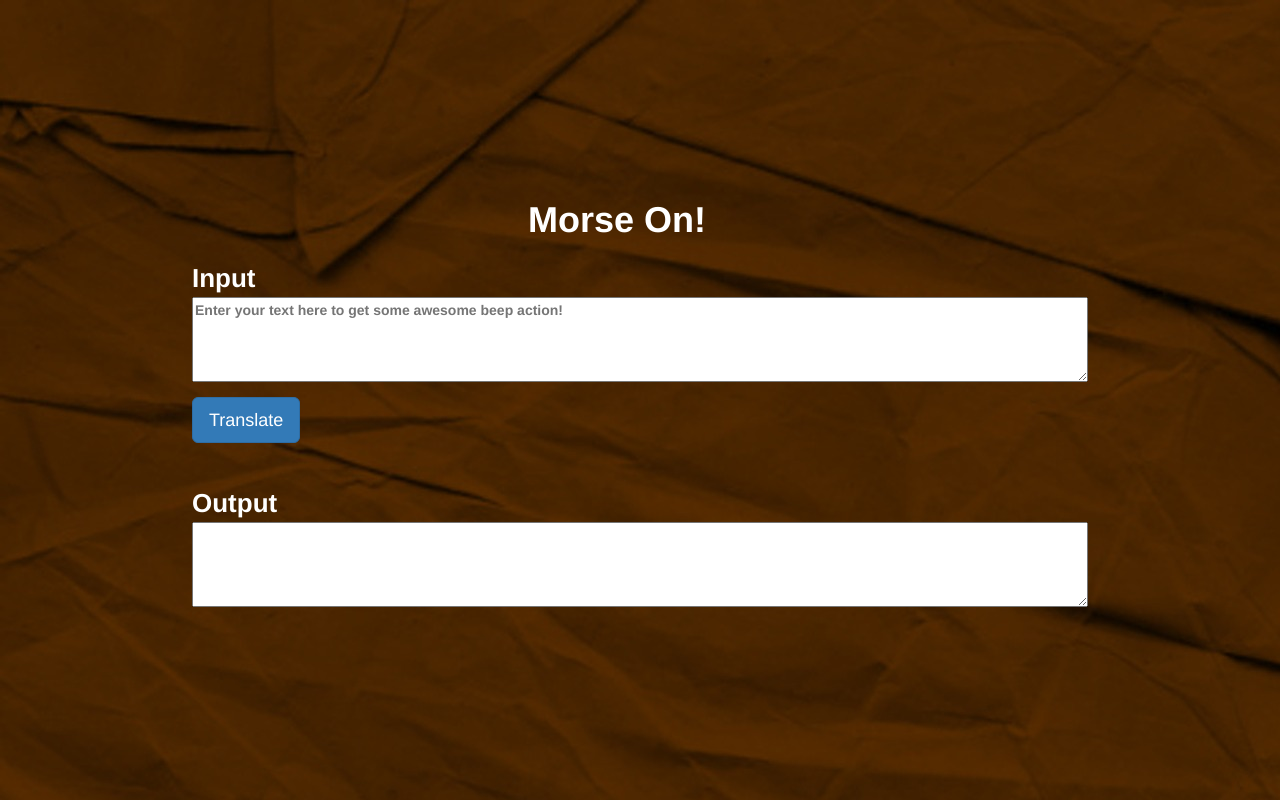
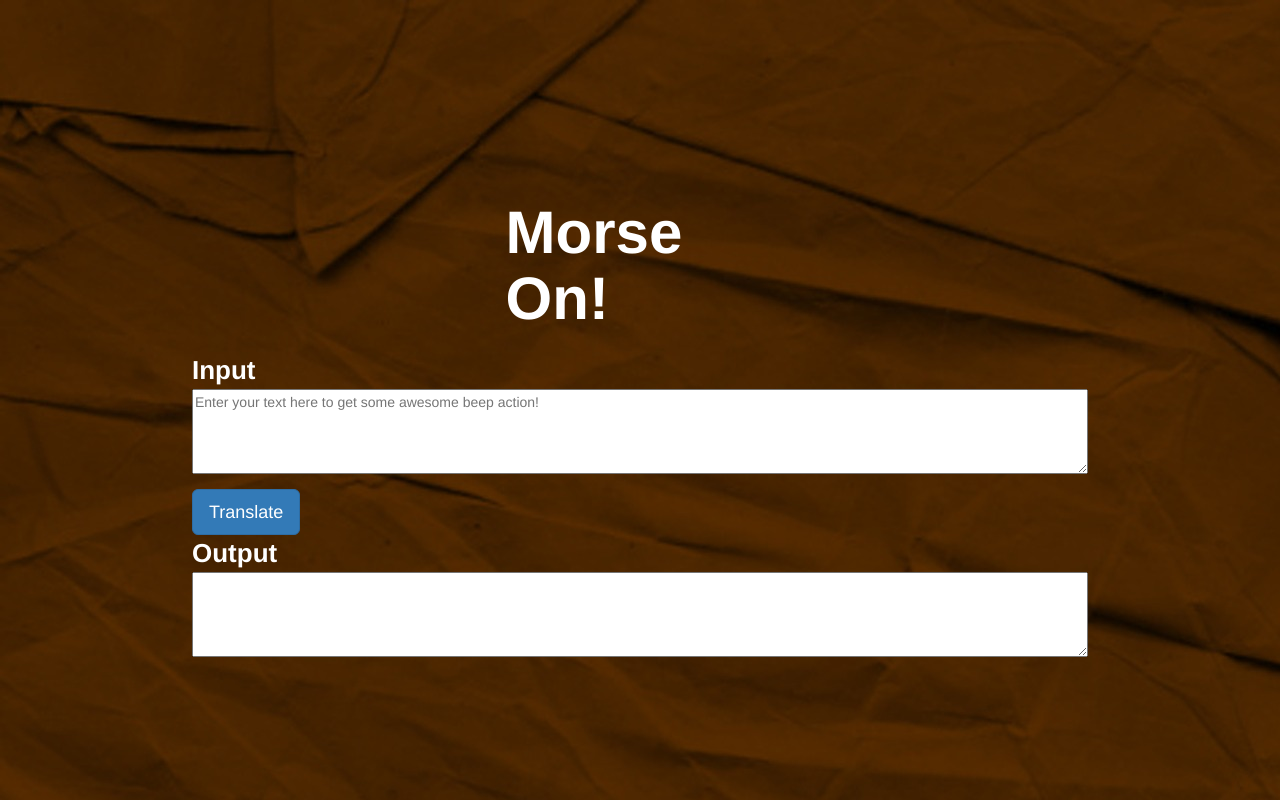
Before and after one commit to NawarYossef/morsiphy, a plain HTML site: page index.html in a window 1280 px wide. Drawn offline with nearby package versions, Linux system fonts and the light colour scheme; files whose address does not match are found by name.

Commit message:
added linkden img.modified header width

```diff
--- a/stylesheets/modules/sass.scss
+++ b/stylesheets/modules/sass.scss
@@ -9,12 +9,12 @@
 // === STYLE ===
 
 body {
-	font-weight: bold;
 	background-image: url("../background-image.jpg");
 	h1 {
 		font-weight: bold;
+		font-size: 60px;
 		color: #ffffff !important;
-		width: 25%;
+		width: 30%;
 		margin: 0 auto 20px auto;
 	}
 	.code-submit-form {
@@ -24,6 +24,7 @@ body {
 		span {
 			color: #ffffff !important;
 			font-size: 26px;
+			font-weight: bold;
 		}
 		textarea {
 			color: black !important;
@@ -39,11 +40,12 @@ body {
 	.output-form {
 		width: 70%;
 		height: 85px;
-		margin: 200px auto 0 auto;
+		margin: 250px auto 0 auto;
 
 		span {
 			color: #ffffff !important;
 			font-size: 26px;
+			font-weight: bold;
 		}
 
 		textarea {
```
Also changed, not shown: stylesheets/modules/sass.css, 1 other file.
